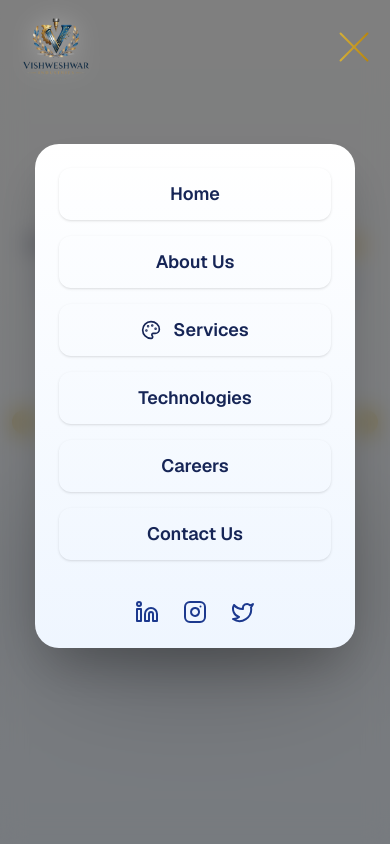
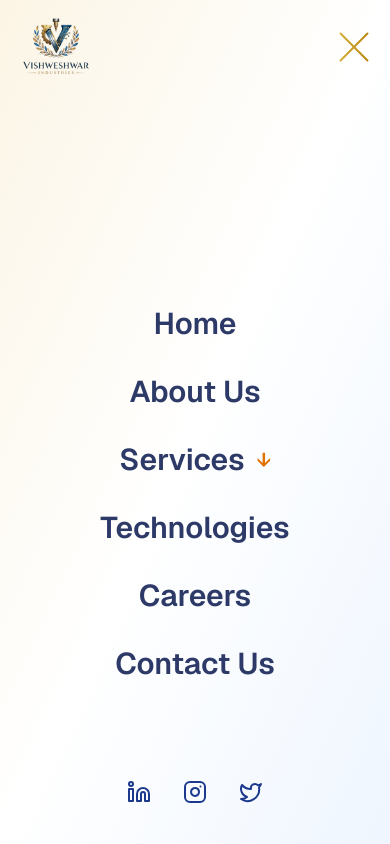
Before and after one commit to amitmishra007/vishweshwar-technology-solutions, a Next.js app: page / in a window 390 px wide. Both pictures are taken after a click on the button 354 px from the left and 46 px from the top of the page. Shown: the top 844 px of the page. Built offline with nearby package versions, Linux system fonts and the light colour scheme.

Commit message:
Navbar changed

```diff
--- a/src/app/components/Navbar.tsx
+++ b/src/app/components/Navbar.tsx
@@ -433,41 +433,63 @@ export default function Navbar({ hide = false }: { hide?: boolean }) {
       <AnimatePresence>
         {open && (
           <motion.div
-            initial={{ opacity: 0 }}
-            animate={{ opacity: 1 }}
-            exit={{ opacity: 0 }}
-            transition={{ duration: 0.3 }}
-            className="fixed inset-0 z-[998] bg-black/50 backdrop-blur-md flex justify-center items-start pt-36"
+            initial={{ clipPath: "circle(0% at calc(100% - 40px) 40px)" }}
+            animate={{ clipPath: "circle(150% at calc(100% - 40px) 40px)" }}
+            exit={{ clipPath: "circle(0% at calc(100% - 40px) 40px)" }}
+            transition={{ duration: 0.6, ease: [0.83, 0, 0.17, 1] }}
+            className="fixed inset-0 z-[998] bg-gradient-to-br from-[#FCF5E5] via-white to-blue-50 backdrop-blur-xl flex justify-center items-start pt-36"
           >
             <motion.div
               initial={{ y: -20, opacity: 0 }}
               animate={{ y: 0, opacity: 1 }}
               exit={{ y: -20, opacity: 0 }}
               transition={{ type: "spring", stiffness: 120, damping: 20 }}
-              className="w-[82%] max-w-[600px] flex flex-col items-center bg-gradient-to-b from-white to-blue-50 rounded-3xl shadow-2xl p-6 space-y-4"
+              className="w-full h-full flex flex-col items-center justify-center px-6 relative"
             >
               {/* ---------------- MAIN NAV LINKS ---------------- */}
+              <div className="flex flex-col items-center space-y-8">
                 {!mobileServiceOpen &&
-                NAV_ITEMS.map((item) =>
+                  NAV_ITEMS.map((item, idx) =>
                     item.label === "Services" ? (
-                    <button
+                      <motion.button
                         key="services"
                         onClick={() => setMobileServiceOpen(true)}
-                      className="flex items-center gap-3 text-lg font-semibold text-blue-950 hover:text-amber-700 transition-colors px-4 py-3 rounded-xl w-full justify-center shadow-sm hover:shadow-md"
+                        initial={{ opacity: 0, y: 30 }}
+                        animate={{ opacity: 1, y: 0 }}
+                        transition={{ delay: idx * 0.07 }}
+                        className="relative text-3xl md:text-4xl font-semibold text-blue-950/90 hover:text-amber-700 transition-all group flex items-center gap-3"
                       >
-                      <Palette size={20} /> Services
-                    </button>
+                        Services
+                        {/* Chevron */}
+                        <motion.span
+                          animate={{ rotate: mobileServiceOpen ? 180 : 0 }}
+                          transition={{ duration: 0.3 }}
+                          className="text-amber-600 text-xl"
+                        >
+                          ↓
+                        </motion.span>
+                        {/* Gold underline */}
+                        <span className="absolute -bottom-2 left-1/2 -translate-x-1/2 w-0 h-[2px] bg-amber-600 group-hover:w-16 transition-all duration-300" />
+                      </motion.button>
                     ) : (
                       <Link
                         key={item.href}
                         href={item.href}
                         onClick={() => setOpen(false)}
-                      className="flex items-center gap-3 text-lg font-semibold text-blue-950 hover:text-amber-700 transition-colors px-4 py-3 rounded-xl w-full justify-center shadow-sm hover:shadow-md"
+                      >
+                        <motion.div
+                          initial={{ opacity: 0, y: 30 }}
+                          animate={{ opacity: 1, y: 0 }}
+                          transition={{ delay: idx * 0.07 }}
+                          className="relative text-3xl md:text-4xl font-semibold text-blue-950/90 hover:text-amber-700 transition-all group"
                         >
                           {item.label}
+                          <span className="absolute -bottom-2 left-1/2 -translate-x-1/2 w-0 h-[2px] bg-amber-600 group-hover:w-16 transition-all duration-300" />
+                        </motion.div>
                       </Link>
                     ),
                   )}
+              </div>
 
               {/* ---------------- CATEGORY MENU ---------------- */}
               {mobileServiceOpen && !activeCategory && (
@@ -485,7 +507,7 @@ export default function Navbar({ hide = false }: { hide?: boolean }) {
                     <ArrowLeft size={18} /> Back
                   </button>
 
-                  <div className="grid grid-cols-1 sm:grid-cols-2 gap-4 w-full">
+                  <div className="flex flex-col space-y-5 w-full mt-6">
                     {(Object.keys(SERVICE_MENU) as ServiceCategory[]).map(
                       (category) => {
                         const Icon = SERVICE_ICONS[category];
@@ -493,9 +515,12 @@ export default function Navbar({ hide = false }: { hide?: boolean }) {
                           <button
                             key={category}
                             onClick={() => setActiveCategory(category)}
-                            className="flex items-center gap-3 p-4 bg-white rounded-xl shadow-sm hover:shadow-lg hover:bg-amber-50 transition-all font-medium text-blue-950 justify-start"
+                            className="flex items-center justify-between text-lg font-medium text-blue-950/90 hover:text-amber-700 transition group"
                           >
-                            <Icon size={22} /> {category}
+                            <span className="flex items-center gap-3">
+                              <Icon size={20} /> {category}
+                            </span>
+                            <span className="w-0 group-hover:w-8 h-[2px] bg-amber-600 transition-all" />
                           </button>
                         );
                       },
@@ -515,21 +540,21 @@ export default function Navbar({ hide = false }: { hide?: boolean }) {
                 >
                   <button
                     onClick={() => setActiveCategory(null)}
-                    className="flex items-center gap-2 text-blue-950 font-semibold bg-white hover:bg-blue-100 transition-colors px-4 py-2 rounded-full shadow-md hover:shadow-lg"
+                    className="flex items-center gap-2 text-blue-950/80 hover:text-amber-700 transition text-sm tracking-wide"
                   >
                     <ArrowLeft size={18} /> Back
                   </button>
 
-                  <div className="grid grid-cols-1 sm:grid-cols-2 gap-4 w-full">
+                  <div className="flex flex-col space-y-4 w-full mt-6">
                     {SERVICE_MENU[activeCategory].map((service) => (
                       <Link
                         key={service.id}
                         href={`/services/${service.id}`}
                         onClick={() => setOpen(false)}
-                        className="flex items-center gap-2 p-4 bg-white rounded-xl shadow-sm hover:shadow-lg hover:bg-amber-50 transition-all text-blue-950 font-medium"
+                        className="group flex items-center justify-between text-base text-blue-950/90 hover:text-amber-700 transition"
                       >
-                        <span className="w-5 h-5 bg-amber-300 rounded-full" />{" "}
                         {service.title}
+                        <span className="w-0 group-hover:w-6 h-[2px] bg-amber-600 transition-all" />
                       </Link>
                     ))}
                   </div>
@@ -537,36 +562,15 @@ export default function Navbar({ hide = false }: { hide?: boolean }) {
               )}
 
               {/* SOCIAL ICONS */}
-              <div className="flex items-center justify-center gap-6 mt-6">
-                <a
-                  href="https://linkedin.com"
-                  target="_blank"
-                  rel="noopener noreferrer"
-                >
-                  <Linkedin
-                    size={24}
-                    className="text-blue-900 hover:text-amber-700 transition-colors"
-                  />
+              <div className="absolute bottom-10 left-1/2 -translate-x-1/2 flex items-center gap-8">
+                <a href="https://linkedin.com" target="_blank">
+                  <Linkedin className="text-blue-900 hover:text-amber-700 transition-all hover:scale-110" />
                 </a>
-                <a
-                  href="https://instagram.com"
-                  target="_blank"
-                  rel="noopener noreferrer"
-                >
-                  <Instagram
-                    size={24}
-                    className="text-blue-900 hover:text-amber-700 transition-colors"
-                  />
+                <a href="https://instagram.com" target="_blank">
+                  <Instagram className="text-blue-900 hover:text-amber-700 transition-all hover:scale-110" />
                 </a>
-                <a
-                  href="https://twitter.com"
-                  target="_blank"
-                  rel="noopener noreferrer"
-                >
-                  <Twitter
-                    size={24}
-                    className="text-blue-900 hover:text-amber-700 transition-colors"
-                  />
+                <a href="https://twitter.com" target="_blank">
+                  <Twitter className="text-blue-900 hover:text-amber-700 transition-all hover:scale-110" />
                 </a>
               </div>
             </motion.div>
--- a/src/app/globals.css
+++ b/src/app/globals.css
@@ -354,3 +354,12 @@ h1 {
   backface-visibility: hidden;
   will-change: transform;
 }
+
+@keyframes shimmer {
+  0% {
+    transform: translateX(-100%);
+  }
+  100% {
+    transform: translateX(100%);
+  }
+}
```
Also changed, not shown: public/iOS-and-Android-development2.png. Lines whose indentation alone changed are shown as unchanged.
